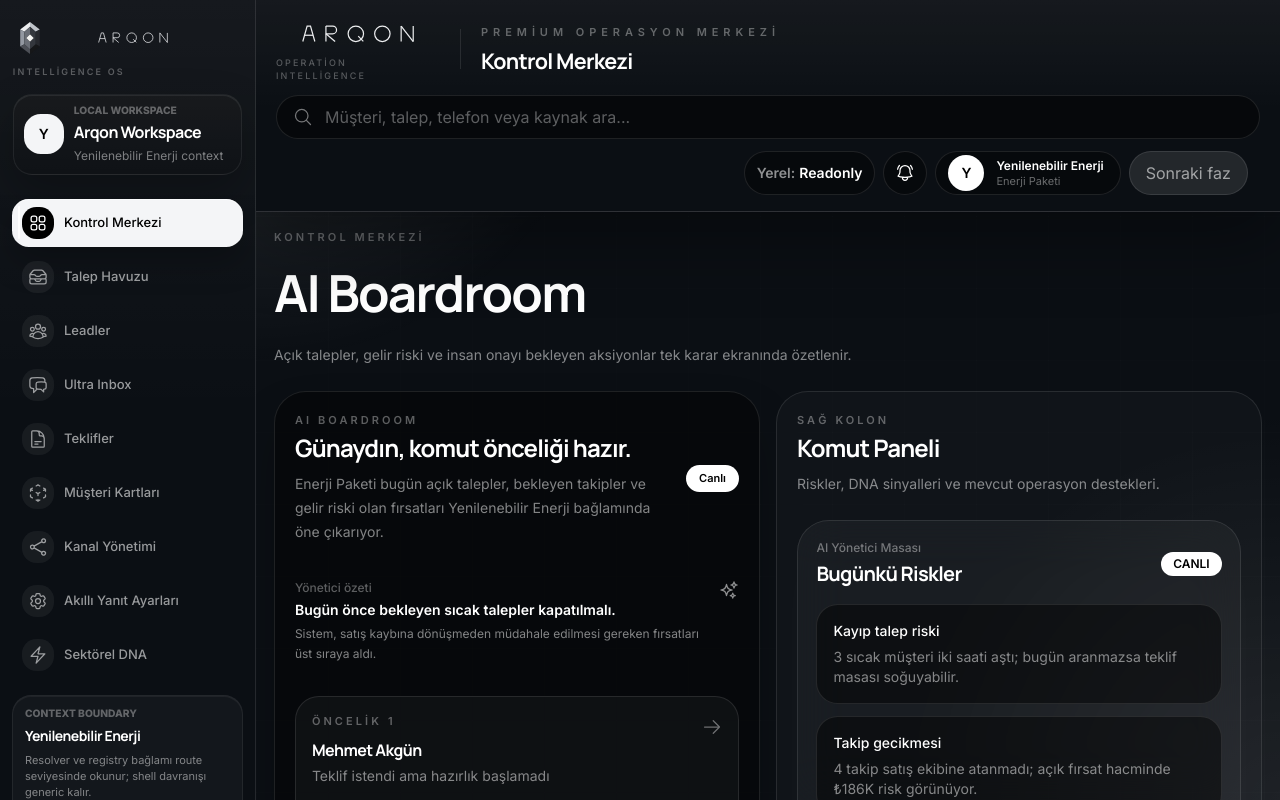
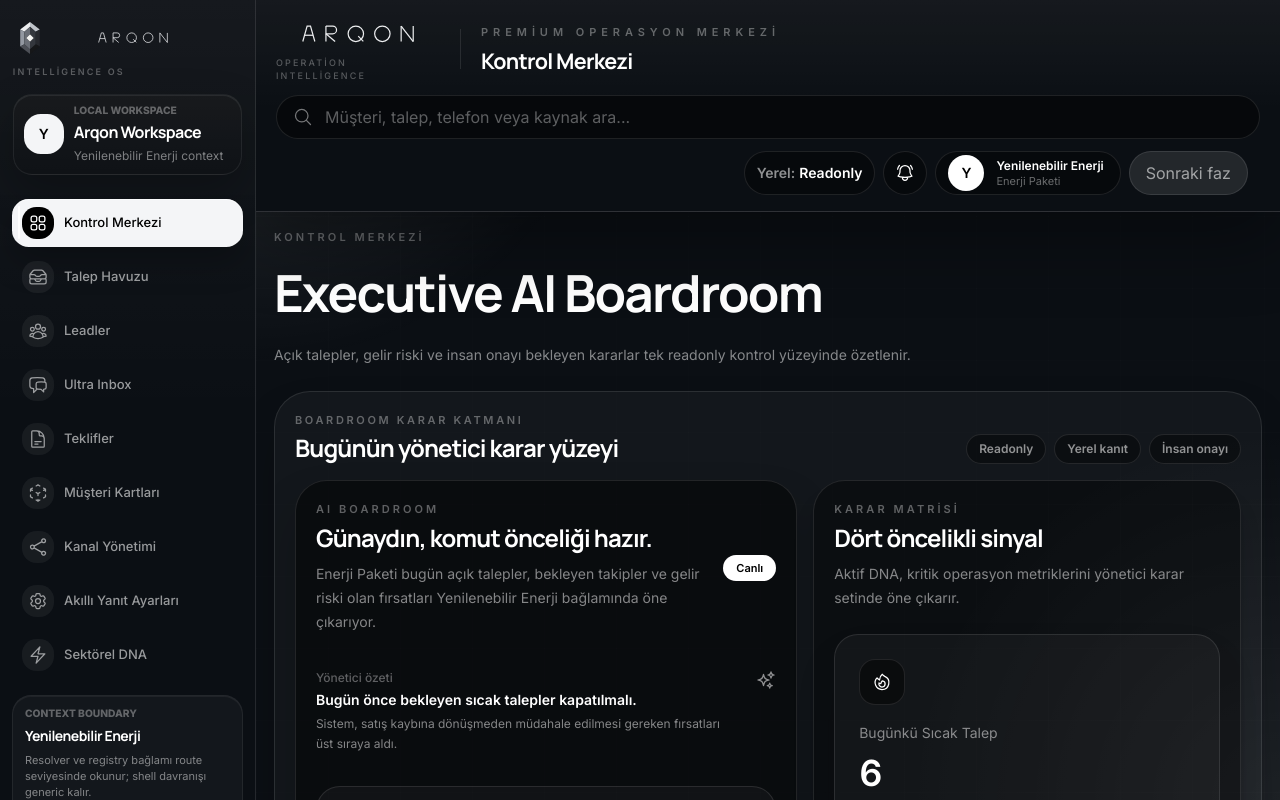
Before and after one commit to ULTRABRT/ultra-crm-panel, a Next.js app: page / in a window 1280 px wide. Built offline with nearby package versions, Linux system fonts and the light colour scheme.

Commit message:
feat(boardroom): refine executive first fold

```diff
--- a/app/page.tsx
+++ b/app/page.tsx
@@ -28,61 +28,89 @@ export default function Home() {
             <div className="arqon-page-scroll">
               <PageShell
                 eyebrow="Kontrol Merkezi"
-                title="AI Boardroom"
-                description="Açık talepler, gelir riski ve insan onayı bekleyen aksiyonlar tek karar ekranında özetlenir."
+                title="Executive AI Boardroom"
+                description="Açık talepler, gelir riski ve insan onayı bekleyen kararlar tek readonly kontrol yüzeyinde özetlenir."
               >
-                <section className="arqon-section-gap arqon-fluid-grid items-start [--arqon-grid-min:22rem]">
-                  <div className="min-w-0 space-y-5">
-                    <AiBoardroomBriefing />
+                <section className="arqon-section-gap overflow-hidden rounded-[2.25rem] border border-white/10 bg-white/[0.035] p-3 shadow-2xl shadow-black/30 sm:p-4 xl:p-5">
+                  <div className="mb-4 flex flex-col gap-3 lg:flex-row lg:items-end lg:justify-between">
+                    <div className="min-w-0">
+                      <p className="text-[11px] font-semibold uppercase tracking-[0.24em] text-white/35">
+                        Boardroom karar katmanı
+                      </p>
+                      <h2 className="mt-1 text-2xl font-semibold tracking-tight text-white">
+                        Bugünün yönetici karar yüzeyi
+                      </h2>
+                    </div>
 
+                    <div className="flex flex-wrap gap-2 text-xs font-semibold text-white/55">
+                      <span className="rounded-full border border-white/10 bg-black/35 px-3 py-1.5">
+                        Readonly
+                      </span>
+                      <span className="rounded-full border border-white/10 bg-black/35 px-3 py-1.5">
+                        Yerel kanıt
+                      </span>
+                      <span className="rounded-full border border-white/10 bg-black/35 px-3 py-1.5">
+                        İnsan onayı
+                      </span>
+                    </div>
+                  </div>
+
+                  <div className="grid items-start gap-4 xl:grid-cols-[minmax(0,1.08fr)_minmax(23rem,0.92fr)]">
+                    <div className="grid min-w-0 gap-4 xl:order-2">
+                      <section className="rounded-[2rem] border border-white/10 bg-black/35 p-5 shadow-xl shadow-black/20">
                         <SectorKpiGroup
                           zone="boardroom_briefing"
-                      eyebrow="Ana KPI"
-                      title="Bugünün dört karar sinyali"
-                      description="Aktif DNA, kritik operasyon metriklerini tek karar setinde öne çıkarır."
-                      columns={4}
+                          eyebrow="Karar matrisi"
+                          title="Dört öncelikli sinyal"
+                          description="Aktif DNA, kritik operasyon metriklerini yönetici karar setinde öne çıkarır."
+                          columns={2}
                         />
+                      </section>
+
+                      <ExecutiveSummary />
                     </div>
 
-                  <aside className="self-start rounded-[2rem] border border-white/10 bg-white/[0.025] p-5">
+                    <div className="min-w-0 xl:order-1">
+                      <AiBoardroomBriefing />
+                    </div>
+                  </div>
+
+                  <div className="mt-4 rounded-[1.5rem] border border-white/10 bg-black/30 px-4 py-3 text-sm leading-6 text-white/48">
+                    Bu yüzey mevcut yerel kaynaklardan okunan karar özetidir;
+                    müşteri, lead, teklif veya görev kaydı yazmaz.
+                  </div>
+                </section>
+
+                <section className="arqon-section-gap rounded-[2rem] border border-white/10 bg-black/25 p-4 sm:p-5">
                   <SectionHeader
-                      eyebrow="Sağ Kolon"
-                      title="Komut Paneli"
-                      description="Riskler, DNA sinyalleri ve mevcut operasyon destekleri."
+                    eyebrow="Destek katmanı"
+                    title="Operasyon kanıtları ve akışlar"
+                    description="Boardroom kararını destekleyen kaynak, talep, kanal, lead ve gelir yüzeyleri aşağıda okunur."
                     align="stack"
                   />
 
                   <div className="space-y-5">
-                      <ExecutiveSummary />
-
                     <SectorKpiGroup
                       zone="boardroom_right_column"
-                        eyebrow="DNA Sinyali"
-                        title="Sektörel KPI'lar"
-                        description="Aktif sektör DNA'sından gelen destek metrikleri."
+                      eyebrow="DNA destek sinyali"
+                      title="Sektörel KPI destekleri"
+                      description="Aktif sektör DNA'sından gelen destek metrikleri karar yüzeyinin altında tutulur."
                       columns={2}
                     />
+
+                    <CommandInsights />
+
+                    <div className="arqon-fluid-grid items-start [--arqon-grid-min:24rem]">
+                      <RequestsTable />
+                      <ChannelStatus />
                     </div>
-                  </aside>
+
+                    <NoLostLead />
+
+                    <RevenueRadar />
+                  </div>
                 </section>
               </PageShell>
-
-              <section className="arqon-section-gap">
-                <CommandInsights />
-              </section>
-
-              <section className="arqon-section-gap arqon-fluid-grid items-start [--arqon-grid-min:24rem]">
-                <RequestsTable />
-                <ChannelStatus />
-              </section>
-
-              <section className="arqon-section-gap">
-                <NoLostLead />
-              </section>
-
-              <section className="arqon-section-gap">
-                <RevenueRadar />
-              </section>
             </div>
           </section>
         </div>
```
Lines whose indentation alone changed are shown as unchanged.
